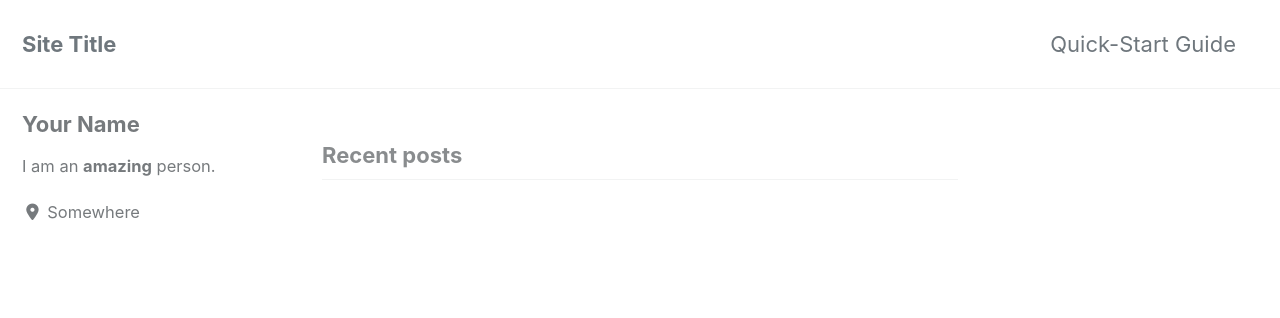
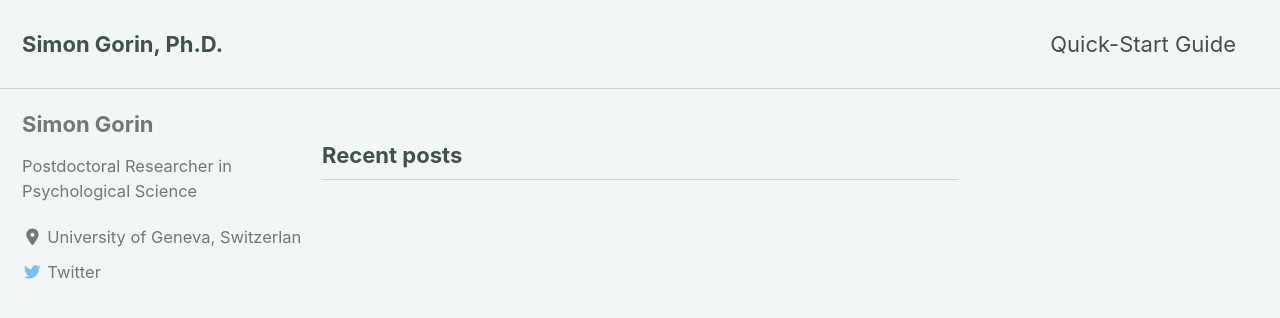
Before and after one commit to gorinsimon/gorinsimon.github.io, a Jekyll site: the page built from index.html, in a window 1280 px wide and 900 px high. Shown: the top 318 px of the window. Built offline with Jekyll 4.4.1, drawn with Linux system fonts in a browser that asks for light colours; cached includes are drawn as plain includes; nearby versions of some CDN libraries; the list of posts is cut into pages by our own code; some of the changed text lies outside the part shown.

Commit message:
Update _config.yml

```diff
--- a/_config.yml
+++ b/_config.yml
@@ -12,16 +12,16 @@
 
 # theme                  : "minimal-mistakes-jekyll"
 # remote_theme           : "mmistakes/minimal-mistakes"
-minimal_mistakes_skin    : "default" # "air", "aqua", "contrast", "dark", "dirt", "neon", "mint", "plum", "sunrise"
+minimal_mistakes_skin    : "simon_classy" # "air", "aqua", "contrast", "dark", "dirt", "neon", "mint", "plum", "sunrise"
 
 # Site Settings
-locale                   : "en-US"
-title                    : "Site Title"
+locale                   : "en"
+title                    : "Simon Gorin, Ph.D."
 title_separator          : "-"
 subtitle                 : # site tagline that appears below site title in masthead
-name                     : "Your Name"
-description              : "An amazing website."
-url                      : # the base hostname & protocol for your site e.g. "https://mmistakes.github.io"
+name                     : "Simon Gorin"
+description              : "Professional website of Simon Gorin"
+url                      : "https://gorinsimon.github.io" # the base hostname & protocol for your site e.g. "https://mmistakes.github.io"
 baseurl                  : # the subpath of your site, e.g. "/blog"
 repository               : # GitHub username/repo-name e.g. "mmistakes/minimal-mistakes"
 teaser                   : # path of fallback teaser image, e.g. "/assets/images/500x300.png"
@@ -107,21 +107,21 @@ analytics:
 
 # Site Author
 author:
-  name             : "Your Name"
+  name             : "Simon Gorin"
   avatar           : # path of avatar image, e.g. "/assets/images/bio-photo.jpg"
-  bio              : "I am an **amazing** person."
-  location         : "Somewhere"
+  bio              : "Postdoctoral Researcher in Psychological Science"
+  location         : "University of Geneva, Switzerland"
   email            :
   links:
     - label: "Email"
-      icon: "fas fa-fw fa-envelope-square"
+      icon: "fas fa-fw fa-envelope"
       # url: mailto:your.name@email.com
     - label: "Website"
       icon: "fas fa-fw fa-link"
       # url: "https://your-website.com"
     - label: "Twitter"
-      icon: "fab fa-fw fa-twitter-square"
-      # url: "https://twitter.com/"
+      icon: "fab fa-fw fa-twitter"
+      url: "https://twitter.com/GorinSimon"
     - label: "Facebook"
       icon: "fab fa-fw fa-facebook-square"
       # url: "https://facebook.com/"
@@ -137,7 +137,7 @@ footer:
   links:
     - label: "Twitter"
       icon: "fab fa-fw fa-twitter-square"
-      # url:
+      url: "https://twitter.com/GorinSimon"
     - label: "Facebook"
       icon: "fab fa-fw fa-facebook-square"
       # url:
```
